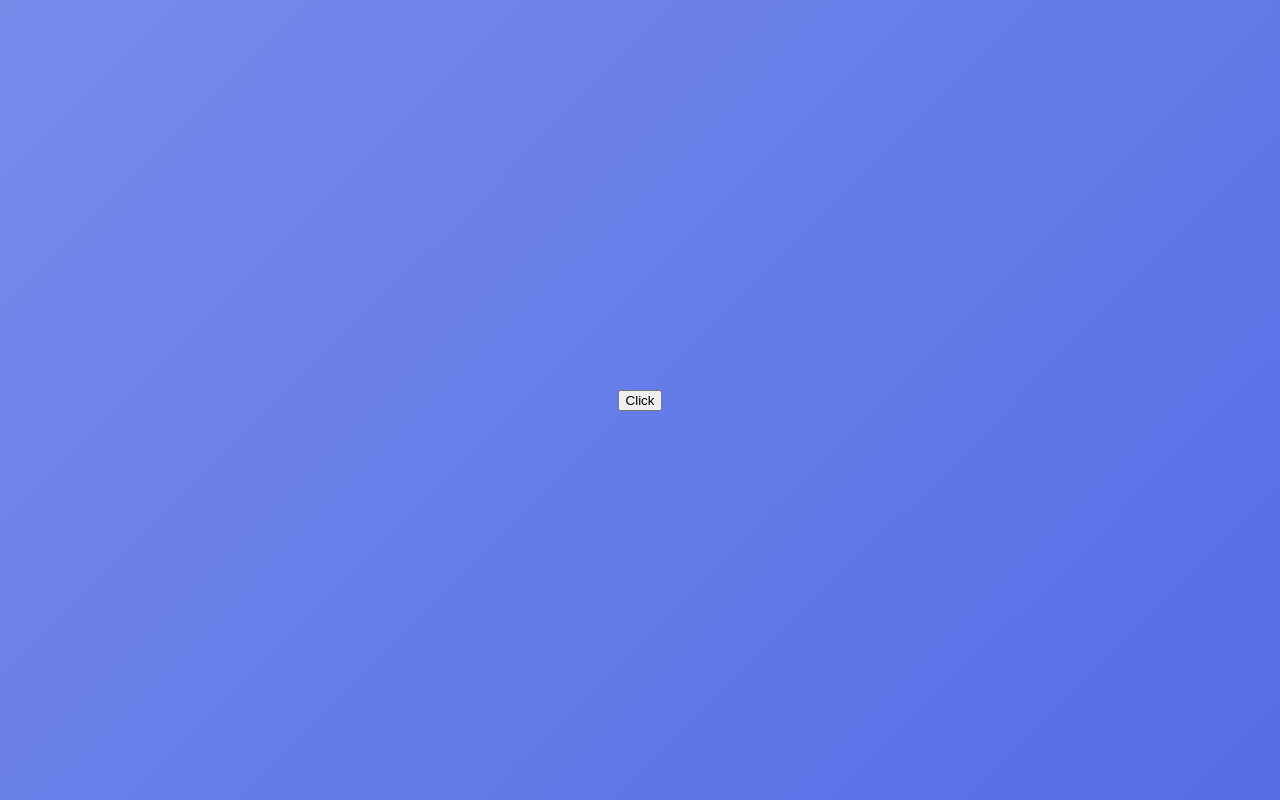
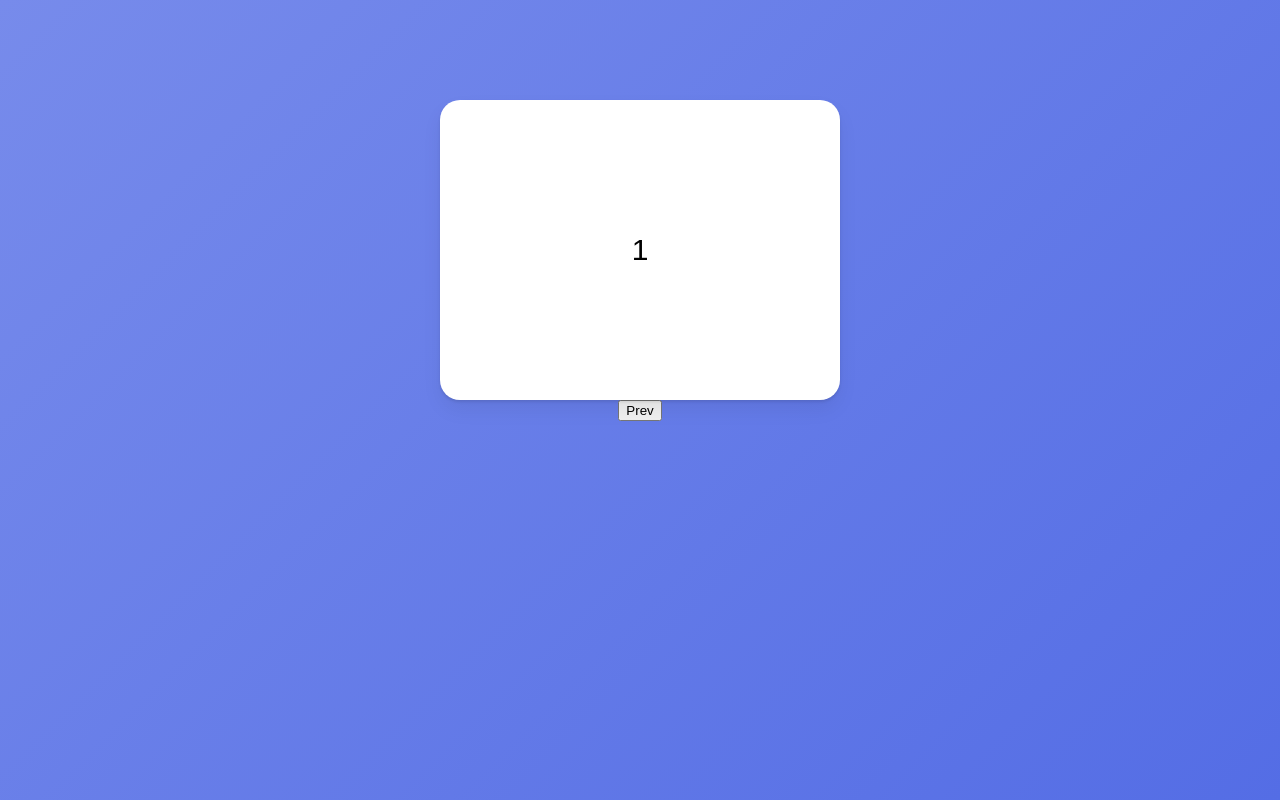
Before and after one commit to aeuna/animation-challenge, a React (Create React App) app: page / in a window 1280 px wide. Built offline with nearby package versions, Linux system fonts and the light colour scheme.

Commit message:
slider part with AnimatePresence

```diff
--- a/src/App.tsx
+++ b/src/App.tsx
@@ -9,43 +9,68 @@
   justify-content: center;
   align-items: center;
   background: linear-gradient(135deg, #778beb, #546de5);
+  flex-direction: column;
 `;
 
 const Box = styled(motion.div)`
   width: 400px;
-  height: 200px;
+  height: 300px;
   background-color: rgba(255, 255, 255, 1);
-  border-radius: 40px;
+  border-radius: 20px;
   position: absolute;
   top: 100px;
+  display: flex;
+  justify-content: center;
+  align-items: center;
+  font-size: 30px;
   box-shadow: 0 2px 3px rgba(0, 0, 0, 0.1), 0 10px 20px rgba(0, 0, 0, 0.06);
 `;
 
 const boxVariants = {
-  initial: {
+  entry: (back: boolean) => ({
+    x: back ? -500 : 500,
     opacity: 0,
     scale: 0,
-  },
-  visible: {
+  }),
+  center: {
+    x: 0,
     opacity: 1,
     scale: 1,
-    rotateZ: 360,
+    transition: {
+      duration: 0.5,
+    },
   },
-  leaving: {
+  exit: (back: boolean) => ({
+    x: back ? 500 : -500,
     opacity: 0,
     scale: 0,
-    y: 50,
-  },
+    transition: {
+      duration: 0.5,
+    },
+  }),
 };
 
 function App() {
-  const [showing, setShowing] = useState<Boolean>(false);
-  const toggleBtn = () => setShowing((prev) => !prev);
+  const [visible, setVisible] = useState(1);
+  const [back, setBack] = useState(false);
+  const nextPlease = () => {
+    setBack(false);
+    setVisible((prev) => (prev === 10 ? 10 : prev + 1));
+  };
+  const prevPlease = () => {
+    setBack(true);
+    setVisible((prev) => (prev === 1 ? 1 : prev - 1));
+  };
 
   return (
     <Wrapper>
-      <button onClick={toggleBtn}>Click</button>
-      <AnimatePresence>{showing ? <Box variants={boxVariants} initial="initial" animate="visible" exit="leaving" /> : null}</AnimatePresence>
+      <AnimatePresence custom={back}>
+        <Box custom={back} variants={boxVariants} initial="entry" animate="center" exit="exit" key={visible}>
+          {visible}
+        </Box>
+      </AnimatePresence>
+      <button onClick={nextPlease}>Next</button>
+      <button onClick={prevPlease}>Prev</button>
     </Wrapper>
   );
 }
```
